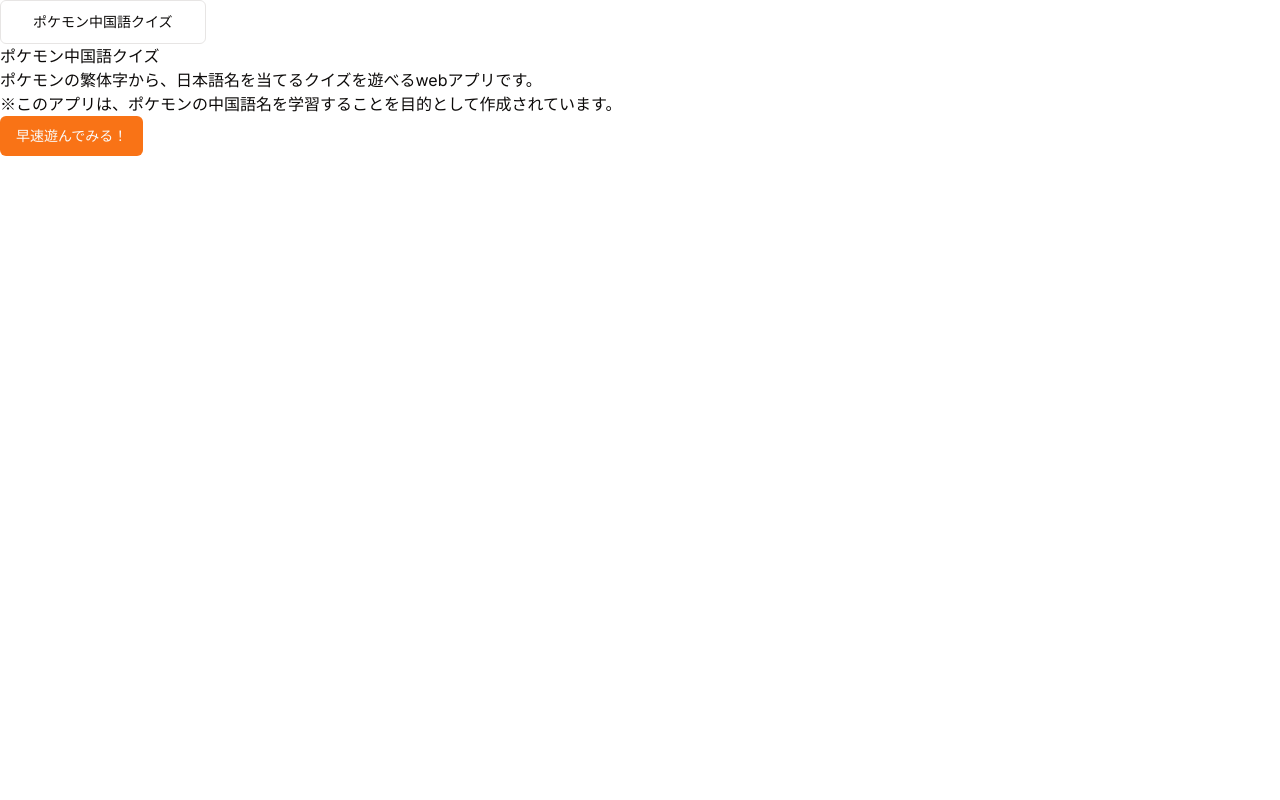
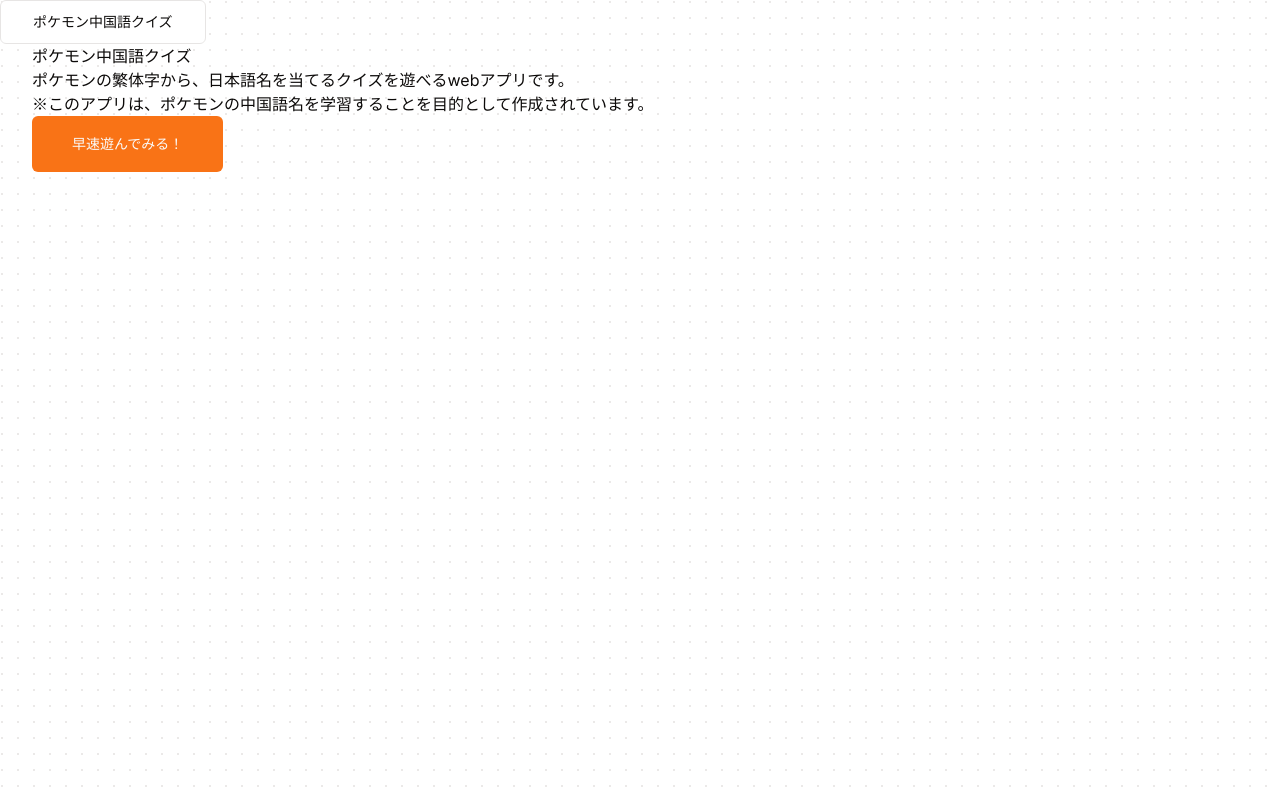
Before and after one commit to hagoromo2000/language-quiz, a Next.js app: page / in a window 1280 px wide. Built offline with nearby package versions, Linux system fonts and the light colour scheme.

Commit message:
背景を設定

```diff
--- a/src/app/layout.tsx
+++ b/src/app/layout.tsx
@@ -2,6 +2,7 @@
 import { Inter } from "next/font/google";
 import "./globals.css";
 import { Header } from "@/components/layout/header";
+import Background from "@/components/layout/background";
 
 const inter = Inter({ subsets: ["latin"] });
 
@@ -19,8 +20,10 @@
   return (
     <html lang="ja">
       <body className={inter.className}>
-        <Header />
-        {children}
+        <Background>
+          <Header />
+          <main className="container mx-auto">{children}</main>
+        </Background>
       </body>
     </html>
   );
--- a/src/app/page.tsx
+++ b/src/app/page.tsx
@@ -9,7 +9,7 @@
       <p>
         ※このアプリは、ポケモンの中国語名を学習することを目的として作成されています。
       </p>
-      <Button asChild>
+      <Button asChild size="xl">
         <Link href={"quiz"}>早速遊んでみる！</Link>
       </Button>
     </div>
--- /dev/null
+++ b/src/components/layout/background.tsx
@@ -0,0 +1,42 @@
+import React from "react";
+
+export default function Background({
+  children,
+}: {
+  children: React.ReactNode;
+}) {
+  return (
+    <>
+      <div className="fixed left-0 top-0 -z-50">
+        <div className="sticky left-0 top-0 h-screen w-screen overflow-hidden">
+          <div className="bg-muted-foreground/20 absolute inset-0 z-[-1]" />
+          <div className="bg-gradient-radial from-muted-foreground/80 absolute left-[--x] top-[--y] z-[-1] h-56 w-56 -translate-x-1/2 -translate-y-1/2 rounded-full from-0% to-transparent to-90% blur-md" />
+          <svg xmlns="http://www.w3.org/2000/svg" width="100%" height="100%">
+            <defs>
+              <pattern
+                id="dotted-pattern"
+                width="16"
+                height="16"
+                patternUnits="userSpaceOnUse"
+              >
+                <circle cx="2" cy="2" r="1" fill="black" />
+              </pattern>
+              <mask id="dots-mask">
+                <rect width="100%" height="100%" fill="white" />
+                <rect width="100%" height="100%" fill="url(#dotted-pattern)" />
+              </mask>
+            </defs>
+            <rect
+              width="100%"
+              height="100%"
+              fill="hsl(var(--background))"
+              mask="url(#dots-mask)"
+            />
+          </svg>
+        </div>
+      </div>
+
+      {children}
+    </>
+  );
+}
--- a/src/components/ui/button.tsx
+++ b/src/components/ui/button.tsx
@@ -1,8 +1,8 @@
-import * as React from "react"
-import { Slot } from "@radix-ui/react-slot"
-import { cva, type VariantProps } from "class-variance-authority"
+import * as React from "react";
+import { Slot } from "@radix-ui/react-slot";
+import { cva, type VariantProps } from "class-variance-authority";
 
-import { cn } from "@/lib/utils"
+import { cn } from "@/lib/utils";
 
 const buttonVariants = cva(
   "inline-flex items-center justify-center whitespace-nowrap rounded-md text-sm font-medium ring-offset-background transition-colors focus-visible:outline-none focus-visible:ring-2 focus-visible:ring-ring focus-visible:ring-offset-2 disabled:pointer-events-none disabled:opacity-50",
@@ -23,6 +23,7 @@
         default: "h-10 px-4 py-2",
         sm: "h-9 rounded-md px-3",
         lg: "h-11 rounded-md px-8",
+        xl: "h-14 rounded-md px-10",
         icon: "h-10 w-10",
       },
     },
@@ -31,26 +32,26 @@
       size: "default",
     },
   }
-)
+);
 
 export interface ButtonProps
   extends React.ButtonHTMLAttributes<HTMLButtonElement>,
     VariantProps<typeof buttonVariants> {
-  asChild?: boolean
+  asChild?: boolean;
 }
 
 const Button = React.forwardRef<HTMLButtonElement, ButtonProps>(
   ({ className, variant, size, asChild = false, ...props }, ref) => {
-    const Comp = asChild ? Slot : "button"
+    const Comp = asChild ? Slot : "button";
     return (
       <Comp
         className={cn(buttonVariants({ variant, size, className }))}
         ref={ref}
         {...props}
       />
-    )
+    );
   }
-)
-Button.displayName = "Button"
+);
+Button.displayName = "Button";
 
-export { Button, buttonVariants }
+export { Button, buttonVariants };
```
